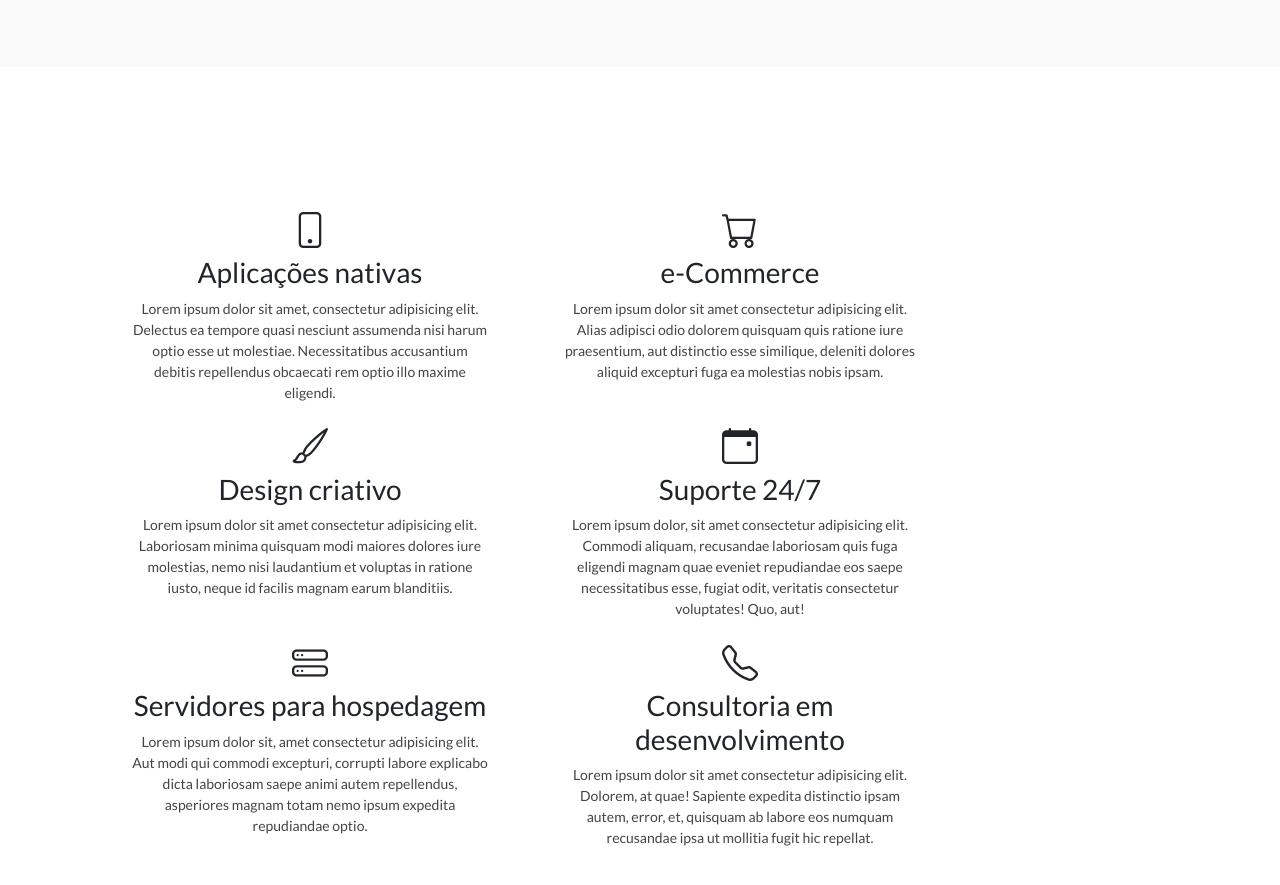
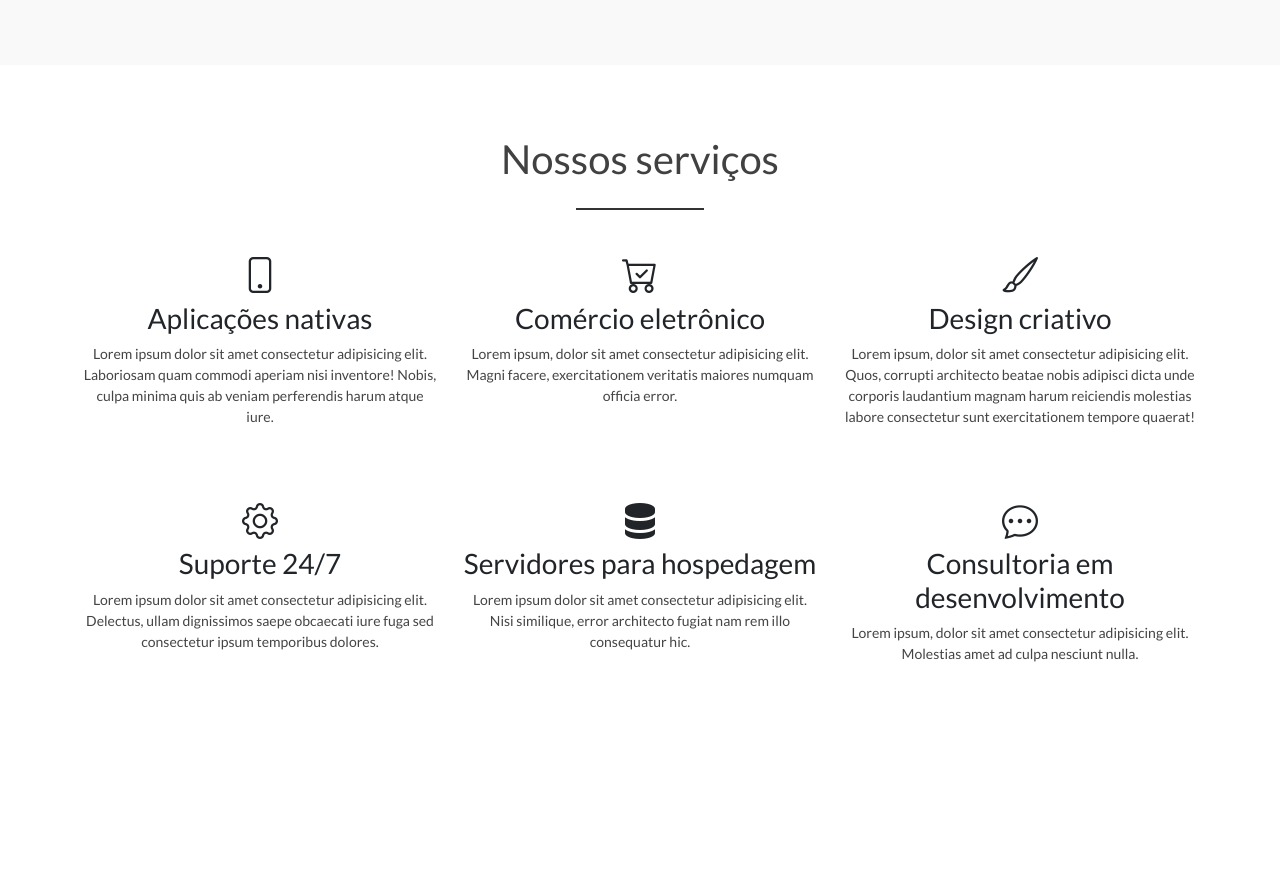
Before and after one commit to andrecko/programacao-avancada-frontend, a plain HTML site: page docs/index.html in a window 1280 px wide. Shown: the part 1283-2168 px from the top of the page. After the commit the page ends 2083 px from the top, so only its background shows below. Drawn offline with nearby package versions, Linux system fonts and the light colour scheme.

Commit message:
Correção de alinhamento e hover

```diff
--- a/docs/css/style.css
+++ b/docs/css/style.css
@@ -14,6 +14,18 @@ body {
 
 .container-fluid {
     --bs-gutter-x: 0;
+}
+
+hr {
+    border-width: 0;
+    height: 2px;
+    color: #333;
+    background-color: #333;
+    left: 45%;
+    opacity: 1;
+    margin-top: -40px;
+    position: absolute;
+    width: 10%;
 }
 
 p, li {
@@ -70,18 +82,17 @@ header, .navbar {
     text-align: center;
 }
 
-.line-title {
+/* .line-title {
     border-top: 2px solid #333;
     left: 45%;
     margin-top: -40px;
     position: absolute;
-    right: 45%;
     width: 10%;
-}
+} */
 
 .about-title {
     color: #333;
-    font-size: 20px;
+    font-size: 18px;
     font-weight: bold;
     text-transform: uppercase;
 }
@@ -104,16 +115,16 @@ header, .navbar {
 
 .service-box {
     text-align: center;
-    margin-left: 50px;
+    margin-bottom: 50px;
 }
 
 .service-box i {
     font-size: 36px;
-    margin-bottom: 20px
+    margin-bottom: 20px;
 }
 
-.service-box i:hover > i, .service-box h3:hover > h3 {
-    color: green;
+.service-box:hover > i, .service-box:hover > h3 {
+    color: aqua;
 }
 
 .service-box i, .service-box h3 {
--- a/docs/index.html
+++ b/docs/index.html
@@ -55,8 +55,9 @@
         </div>
     </header>
 
+    <div class="container-fluid">
+        <!-- Slideshow - slider - carousel -->
         <main>
-        <div class="container-fluid">
             <div id="carouselExampleCaptions" class="carousel slide" data-bs-ride="false">
                 <div class="carousel-indicators">
                     <button type="button" data-bs-target="#carouselExampleCaptions" data-bs-slide-to="0" class="active"
@@ -100,31 +101,39 @@
                     <span class="visually-hidden">Next</span>
                 </button>
             </div>
+        </main>
 
         <!-- Sobre o MVP Studio -->
-
         <div id="about-area">
             <div class="container">
                 <div class="row">
                     <div class="col-12">
                         <h3 class="main-title">Sobre o MVP Studio</h3>
-                            <div class="row line-title"></div>
+                        <!-- <div class="line-title"></div> -->
+                        <hr>
                     </div>
                     <div class="col-md-6">
                         <img src="img/agencia.jpg" class="img-fluid" alt="Sobre o MVP Studio">
                     </div>
                     <div class="col-md-6">
                         <h3 class="about-title">Uma agência que pensa no futuro</h3>
-                            <p>Lorem ipsum dolor sit amet consectetur adipisicing elit. Quasi culpa quibusdam consectetur commodi animi saepe rem officiis suscipit voluptatibus, ad atque eius tempora nesciunt quaerat aut sapiente adipisci delectus possimus.</p>
-                            <p>Lorem ipsum dolor sit amet consectetur adipisicing elit. Asperiores veniam veritatis soluta commodi illo vitae dignissimos temporibus non cum quaerat fuga, ut rem iure, ipsum, id laborum minus aliquid quasi.</p>
-                            <p>Lorem ipsum dolor sit, amet consectetur adipisicing elit. Harum magnam saepe obcaecati libero eaque quia, praesentium dolorum fugiat ex nemo esse ad, quasi odio eum molestias eveniet reiciendis! Officiis, temporibus?</p>
+                        <p>Lorem ipsum dolor sit amet consectetur adipisicing elit. Quasi culpa quibusdam consectetur
+                            commodi animi saepe rem officiis suscipit voluptatibus, ad atque eius tempora nesciunt
+                            quaerat aut sapiente adipisci delectus possimus.</p>
+                        <p>Lorem ipsum dolor sit amet consectetur adipisicing elit. Asperiores veniam veritatis soluta
+                            commodi illo vitae dignissimos temporibus non cum quaerat fuga, ut rem iure, ipsum, id
+                            laborum minus aliquid quasi.</p>
+                        <p>Lorem ipsum dolor sit, amet consectetur adipisicing elit. Harum magnam saepe obcaecati libero
+                            eaque quia, praesentium dolorum fugiat ex nemo esse ad, quasi odio eum molestias eveniet
+                            reiciendis! Officiis, temporibus?</p>
                         <p>Veja nossos diferenciais:</p>
                         <ul id="about-list">
                             <li><i class="bi bi-check"></i>Layout responsivo para todas as aplicações</li>
                             <li><i class="bi bi-check"></i>Aplicações de inteligência artificial</li>
                             <li><i class="bi bi-check"></i>Integração com diversas ferramentas</li>
                             <li><i class="bi bi-check"></i>Desenvolvimento de aplicações nativas</li>
-                                <li><i class="bi bi-check"></i>Programadores experientes e conhecedores de diversas tecnologias</li>
+                            <li><i class="bi bi-check"></i>Programadores experientes e conhecedores de diversas
+                                tecnologias</li>
                         </ul>
                     </div>
                 </div>
@@ -136,77 +145,44 @@
             <div class="container">
                 <div class="row">
                     <div class="col-12">
-                            <h3 class="main-title"></h3>
+                        <h3 class="main-title">Nossos serviços</h3>
+                        <!-- <div class="line-title"></div> -->
+                        <hr>
                     </div>
                     <div class="col-md-4 service-box">
                         <i class="bi bi-phone"></i>
                         <h3>Aplicações nativas</h3>
-                            <p>Lorem ipsum dolor sit amet, consectetur adipisicing elit. Delectus ea tempore quasi nesciunt assumenda nisi harum optio esse ut molestiae. Necessitatibus accusantium debitis repellendus obcaecati rem optio illo maxime eligendi.</p>
+                        <p>Lorem ipsum dolor sit amet consectetur adipisicing elit. Laboriosam quam commodi aperiam nisi inventore! Nobis, culpa minima quis ab veniam perferendis harum atque iure.</p>
                     </div>
                     <div class="col-md-4 service-box">
-                            <i class="bi bi-cart"></i>
-                            <h3>e-Commerce</h3>
-                            <p>Lorem ipsum dolor sit amet consectetur adipisicing elit. Alias adipisci odio dolorem quisquam quis ratione iure praesentium, aut distinctio esse similique, deleniti dolores aliquid excepturi fuga ea molestias nobis ipsam.</p>
+                        <i class="bi bi-cart-check"></i>
+                        <h3>Comércio eletrônico</h3>
+                        <p>Lorem ipsum, dolor sit amet consectetur adipisicing elit. Magni facere, exercitationem veritatis maiores numquam officia error.</p>
                     </div>
                     <div class="col-md-4 service-box">
                         <i class="bi bi-brush"></i>
                         <h3>Design criativo</h3>
-                            <p>Lorem ipsum dolor sit amet consectetur adipisicing elit. Laboriosam minima quisquam modi maiores dolores iure molestias, nemo nisi laudantium et voluptas in ratione iusto, neque id facilis magnam earum blanditiis.</p>
+                        <p>Lorem ipsum, dolor sit amet consectetur adipisicing elit. Quos, corrupti architecto beatae nobis adipisci dicta unde corporis laudantium magnam harum reiciendis molestias labore consectetur sunt exercitationem tempore quaerat!</p>
                     </div>
                     <div class="col-md-4 service-box">
-                            <i class="bi bi-calendar-event"></i>
+                        <i class="bi bi-gear"></i>
                         <h3>Suporte 24/7</h3>
-                            <p>Lorem ipsum dolor, sit amet consectetur adipisicing elit. Commodi aliquam, recusandae laboriosam quis fuga eligendi magnam quae eveniet repudiandae eos saepe necessitatibus esse, fugiat odit, veritatis consectetur voluptates! Quo, aut!</p>
+                        <p>Lorem ipsum dolor sit amet consectetur adipisicing elit. Delectus, ullam dignissimos saepe obcaecati iure fuga sed consectetur ipsum temporibus dolores.</p>
                     </div>
                     <div class="col-md-4 service-box">
-                            <i class="bi bi-hdd-stack"></i>
+                        <i class="bi bi-server"></i>
                         <h3>Servidores para hospedagem</h3>
-                            <p>Lorem ipsum dolor sit, amet consectetur adipisicing elit. Aut modi qui commodi excepturi, corrupti labore explicabo dicta laboriosam saepe animi autem repellendus, asperiores magnam totam nemo ipsum expedita repudiandae optio.</p>
+                        <p>Lorem ipsum dolor sit amet consectetur adipisicing elit. Nisi similique, error architecto fugiat nam rem illo consequatur hic.</p>
                     </div>
                     <div class="col-md-4 service-box">
-                            <i class="bi bi-telephone"></i>
+                        <i class="bi bi-chat-dots"></i>
                         <h3>Consultoria em desenvolvimento</h3>
-                            <p>Lorem ipsum dolor sit amet consectetur adipisicing elit. Dolorem, at quae! Sapiente expedita distinctio ipsam autem, error, et, quisquam ab labore eos numquam recusandae ipsa ut mollitia fugit hic repellat.</p>
+                        <p>Lorem ipsum, dolor sit amet consectetur adipisicing elit. Molestias amet ad culpa nesciunt nulla.</p>
                     </div>
                 </div>
             </div>
         </div>
-
-            <!-- <div id="mainSlides" class="carousel slide">
-                <ol class="carousel-indicators">
-                    <li data-bs-target="#mainSlider" data-bs-slide-to="0" class="active"></li>
-                    <li data-bs-target="#mainSlider" data-bs-slide-to="1"></li>
-                    <li data-bs-target="#mainSlider" data-bs-slide-to="2"></li>
-                </ol>
-                <div class="carousel-inner">
-                    <div class="carousel-item active">
-                        <img src="img/banner1.png" class="d-block w-100" alt="Projetos de e-commerce">
-                        <div class="carousel-caption d-none d-md-block">
-                            <h2>Quer criar um site de vendas?</h2>
-                            <p>Conte com a gente! Temos mais de 20 projetos no portfólio.</p>
-                            <a href="#" class="main-btn">Ver portfólio</a>
     </div>
-                    </div>
-                    <div class="carousel-item">
-                        <img src="img/banner2.png" class="d-block w-100" alt="Projetos de e-commerce">
-                        <div class="carousel-caption d-none d-md-block">
-                            <h2>Quer criar um site de vendas?</h2>
-                            <p>Conte com a gente! Temos mais de 20 projetos no portfólio.</p>
-                            <a href="#" class="main-btn">Ver portfólio</a>
-                        </div>
-                    </div>
-                    <div class="carousel-item">
-                        <img src="img/banner3.png" class="d-block w-100" alt="Projetos de e-commerce">
-                        <div class="carousel-caption d-none d-md-block">
-                            <h2>Quer criar um site de vendas?</h2>
-                            <p>Conte com a gente! Temos mais de 20 projetos no portfólio.</p>
-                            <a href="#" class="main-btn">Ver portfólio</a>
-                        </div>
-                    </div>
-                </div>
-            </div> -->
-        </div>
-    </main>
 
     <footer>
 
```
Lines whose indentation alone changed are shown as unchanged.
